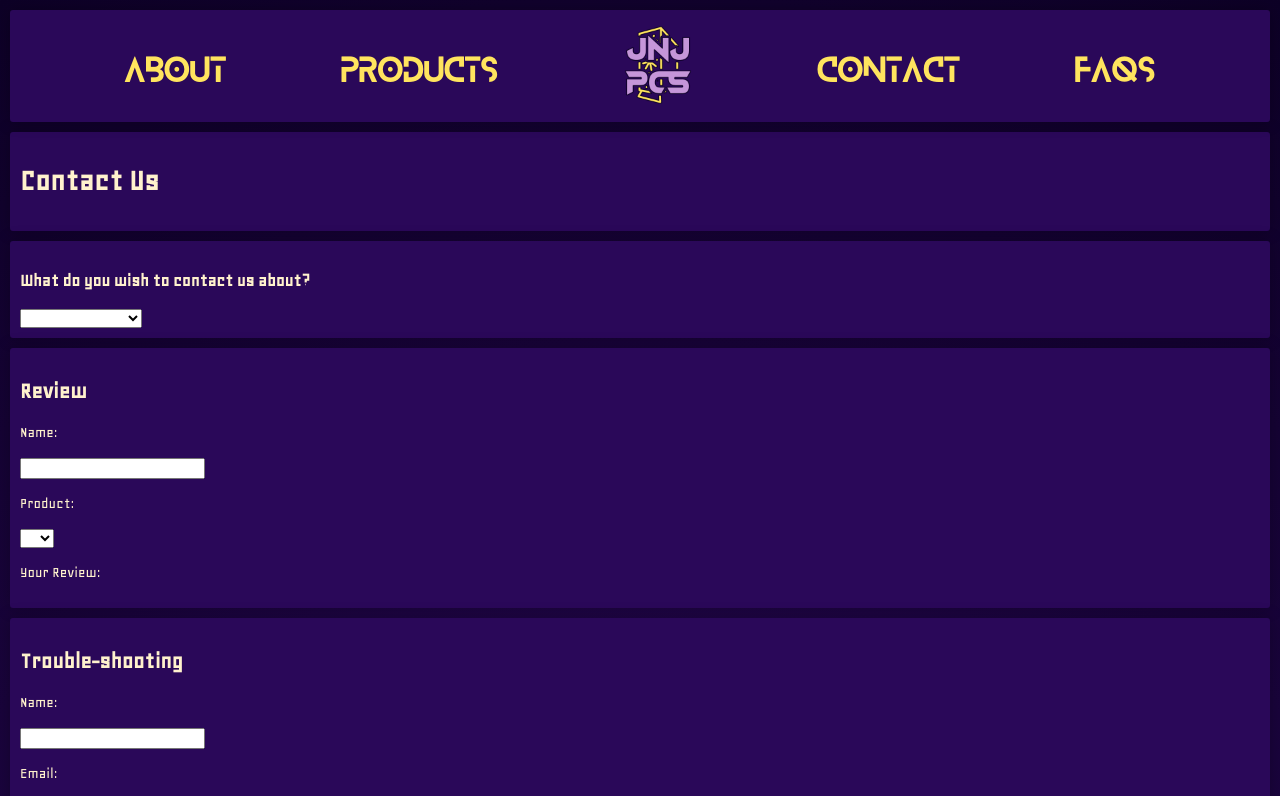
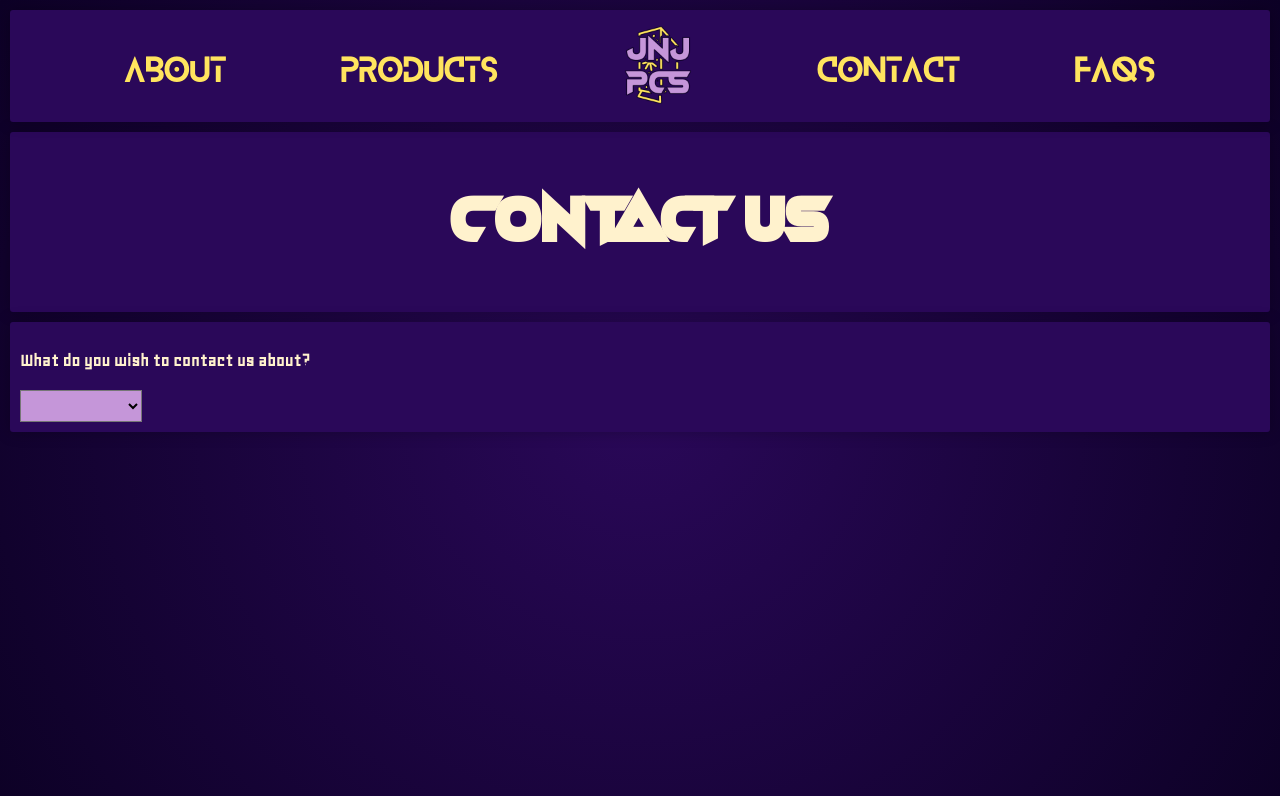
Before and after one commit to jevenshirrell/pc_store_website, a plain HTML site: page contact.html in a window 1280 px wide. Shown: the top 796 px of the page. Drawn offline with Linux system fonts and the light colour scheme.

Commit message:
Unfinished css

```diff
--- a/styles/contact.css
+++ b/styles/contact.css
@@ -1 +1,27 @@
 @import url(./global.css);
+/* Image and Text at the top */
+.hero h1{
+    justify-self: center;
+    font-family: title;
+}
+/* forms disappear when loaded in */
+.hidden{
+    display: none;
+}
+/* form sizing and styling */
+select, input{
+    background-color: var(--accent);
+    height: 2rem;
+}
+@media(min-width:768px){
+    .hero{
+        font-size: x-large;
+    }
+}
+@media(min-width:1000px){
+    .hero{
+        font-size: xx-large;
+    }
+}
+@media(min-width:1200px){
+}
```
